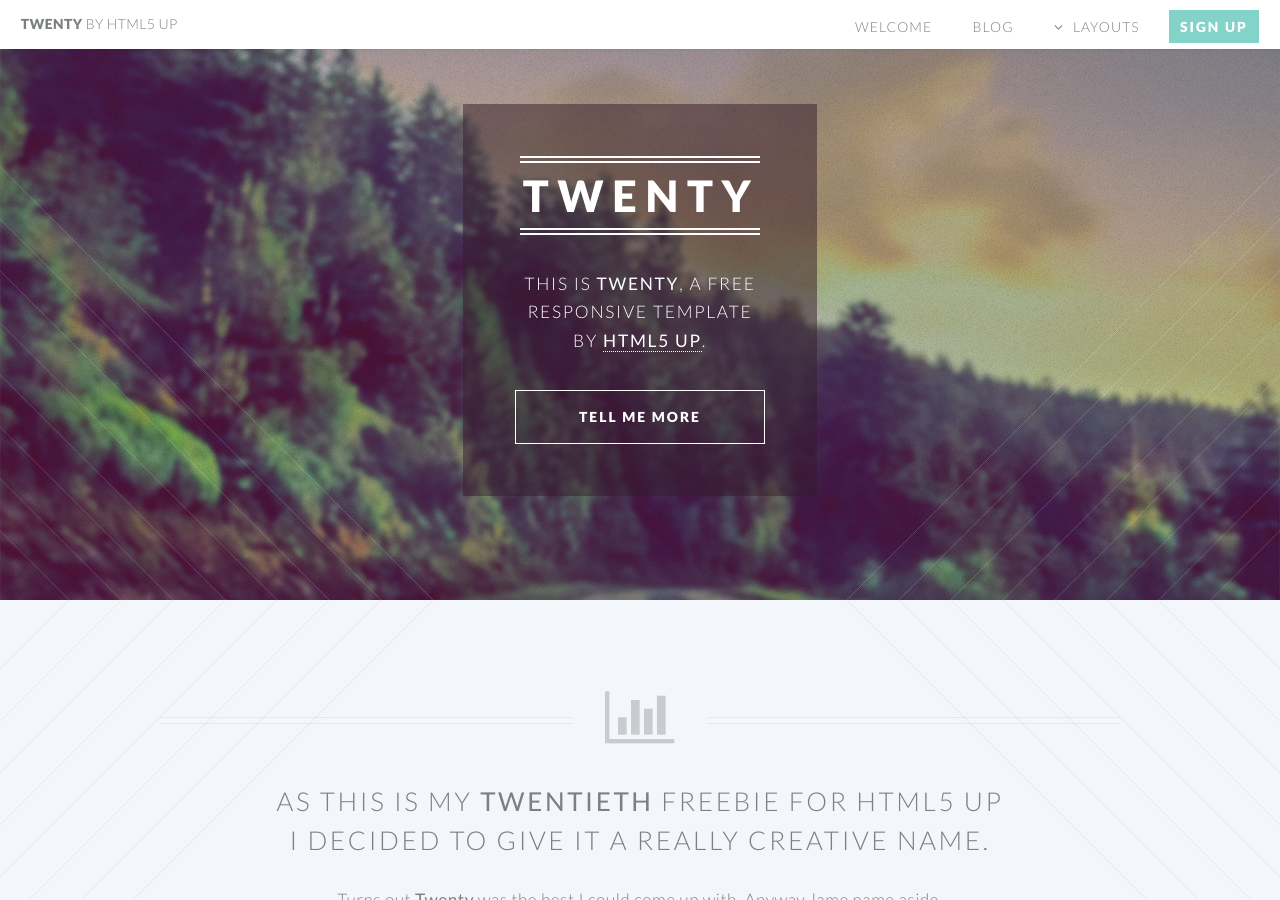
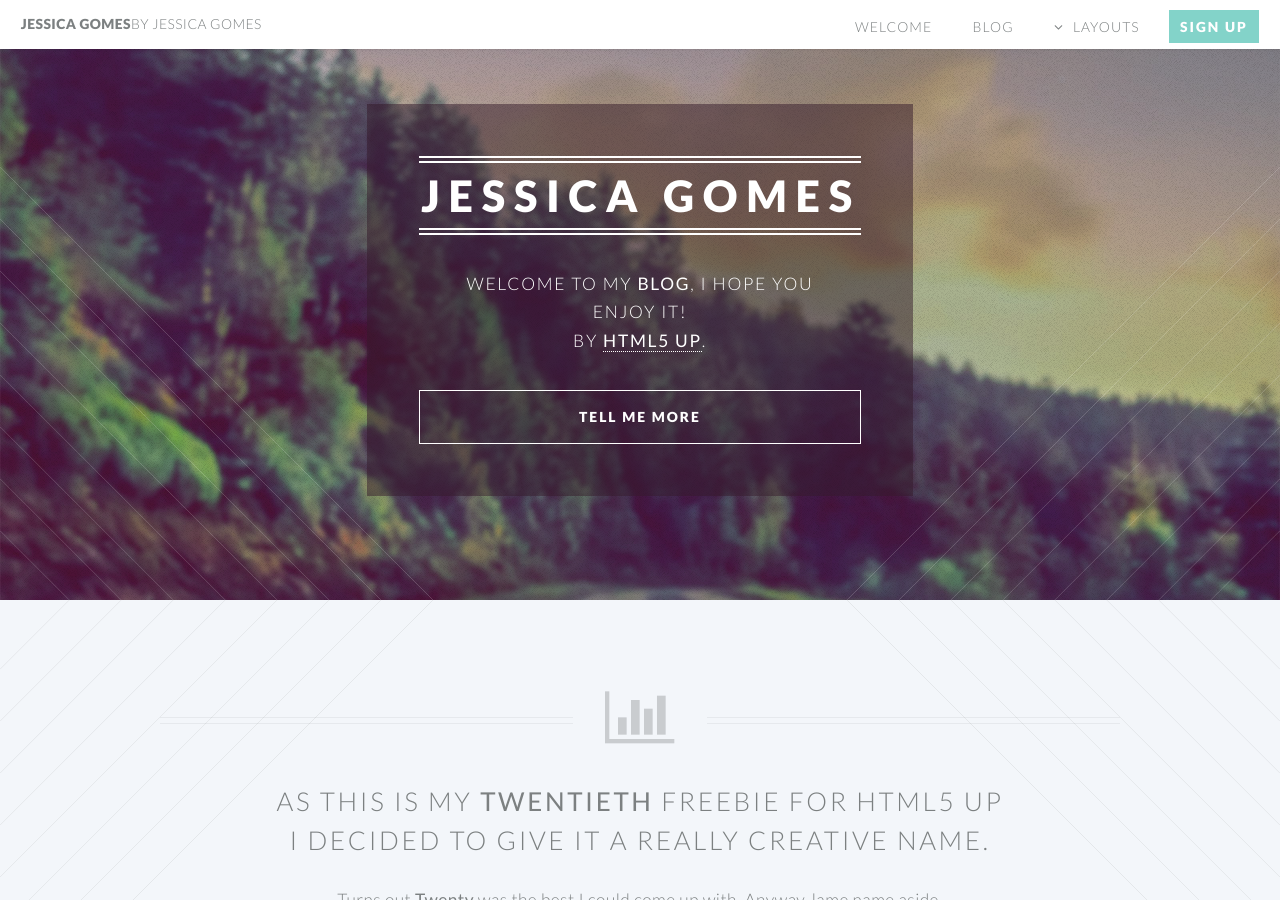
Before and after one commit to jessiegomes/jessiegomes.github.io, a Jekyll site: the page built from index.html, in a window 1280 px wide and 900 px high. Built offline with Jekyll 4.4.1, drawn with Linux system fonts in a browser that asks for light colours.

Commit message:
added my name

```diff
--- a/_includes/banner.html
+++ b/_includes/banner.html
@@ -10,11 +10,11 @@
     <div class="inner">
 
         <header>
-            <h2>TWENTY</h2>
+            <h2>Jessica Gomes</h2>
         </header>
-        <p>This is <strong>Twenty</strong>, a free
-        <br />
-        responsive template
+        <p>Welcome to my <strong>blog</strong>, I hope you
+	<br />
+	enjoy it!
         <br />
         by <a href="http://html5up.net">HTML5 UP</a>.</p>
         <footer>
--- a/_includes/header.html
+++ b/_includes/header.html
@@ -1,5 +1,5 @@
 <header id="header">
-				<h1 id="logo"><a href="/">Twenty <span>by HTML5 UP</span></a></h1>
+				<h1 id="logo"><a href="/">Jessica Gomes<span>by Jessica Gomes</span></a></h1>
 				<nav id="nav">
 					<ul>
 						<li><a href="/">Welcome</a></li>
```
